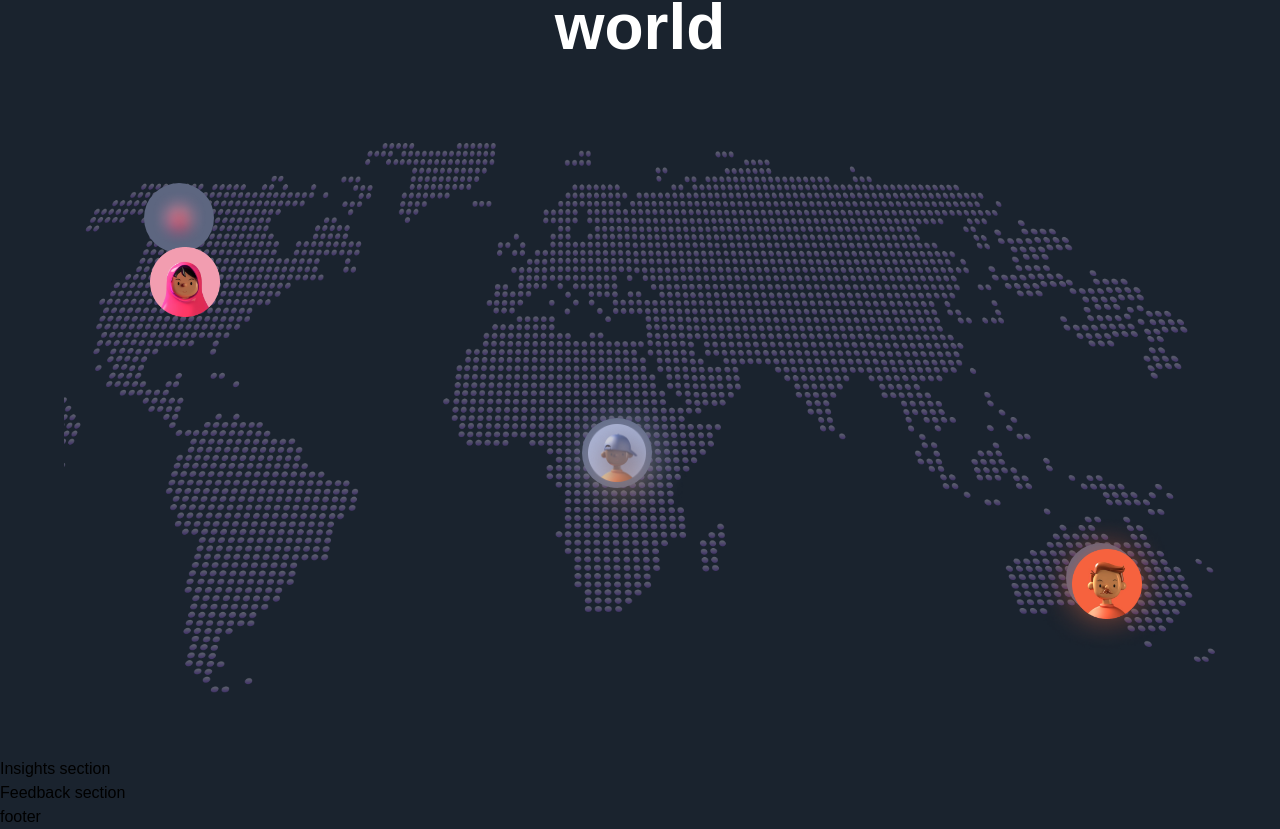
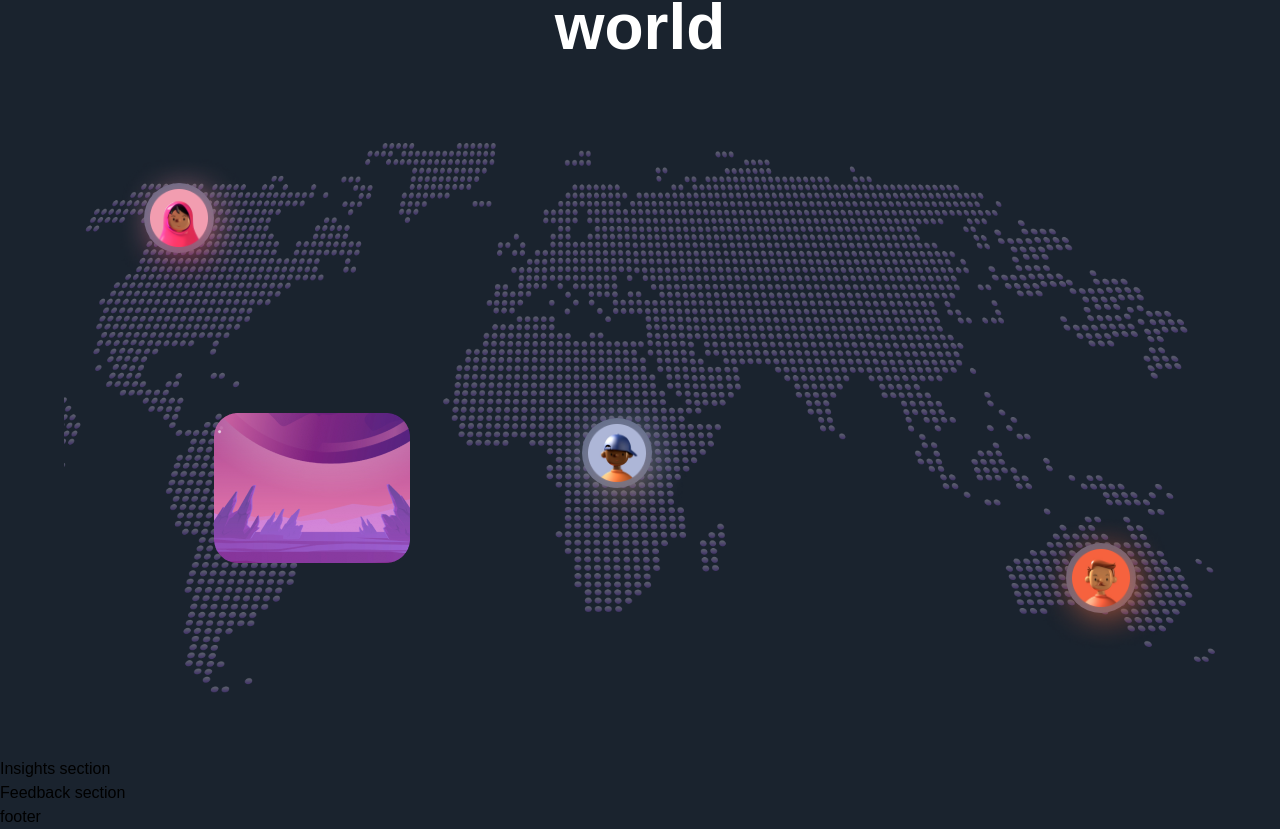
Before and after one commit to kodenow/metaverse-nextjs-tailwind, a Next.js app: page / in a window 1280 px wide. Shown: the part 4366-5195 px from the top of the page. Built offline with nearby package versions, Linux system fonts and the light colour scheme; a web font is replaced by a local one.

Commit message:
world card

```diff
--- a/sections/World.jsx
+++ b/sections/World.jsx
@@ -41,7 +41,7 @@ const World = () => (
           <img
             src="people-01.png"
             alt="people"
-            className="absolute w-full h-full "
+            className="relative w-full h-full "
           />
         </div>
 
@@ -49,22 +49,36 @@ const World = () => (
           <img
             src="people-02-glow.png"
             alt="people"
-            className="w-full h-full"
+            className="absolute top-[-30px] left-[-30px] max-w-[200%]"
           />
           <img
-            src="/people-02.png"
+            src="people-02.png"
             alt="people"
-            className="absolute w-full h-full"
+            className="relative w-full h-full"
           />
         </div>
 
         <div className="absolute top-1/2 left-[45%] w-[70px] h-[70px] p-[6px] rounded-full bg-[#5D6680]">
-          <img src="people-03.png" alt="people" className="w-full h-full" />
-
           <img
             src="people-03-glow.png"
             alt="people"
-            className="absolute top-[-30px] left-[-30px] max-w-[200%] z-100"
+            className="absolute top-[-30px] left-[-30px] max-w-[200%]"
+          />
+          <img
+            src="people-03.png"
+            alt="people"
+            className="relative w-full h-full"
+          />
+        </div>
+        {/* <motion.div
+          variants={fadeIn("up", "tween", 0.3, 1)}
+          className="absolute t-[100px] flex w-full h-[550px]"
+        ></motion.div> */}
+        <div className="absolute h-[150px] w-[300px] bottom-[150px] left-[150px] ">
+          <img
+            src="world-upside.png"
+            alt="world"
+            className="relative top-[20px]"
           />
         </div>
       </motion.div>
```
Also changed, not shown: public/world-labs.png (renamed from public/Mask Group-1.png), public/world-upside.png (renamed from public/Mask Group.png).
